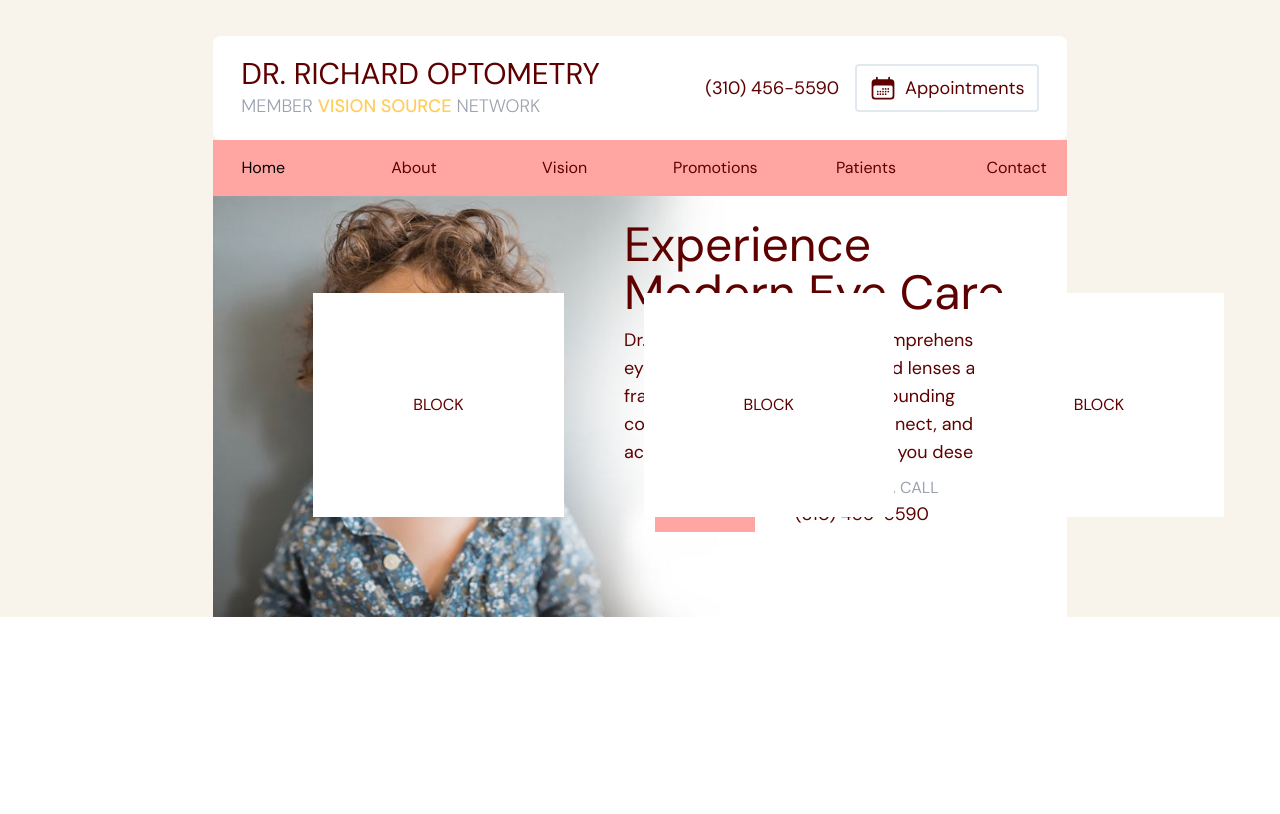
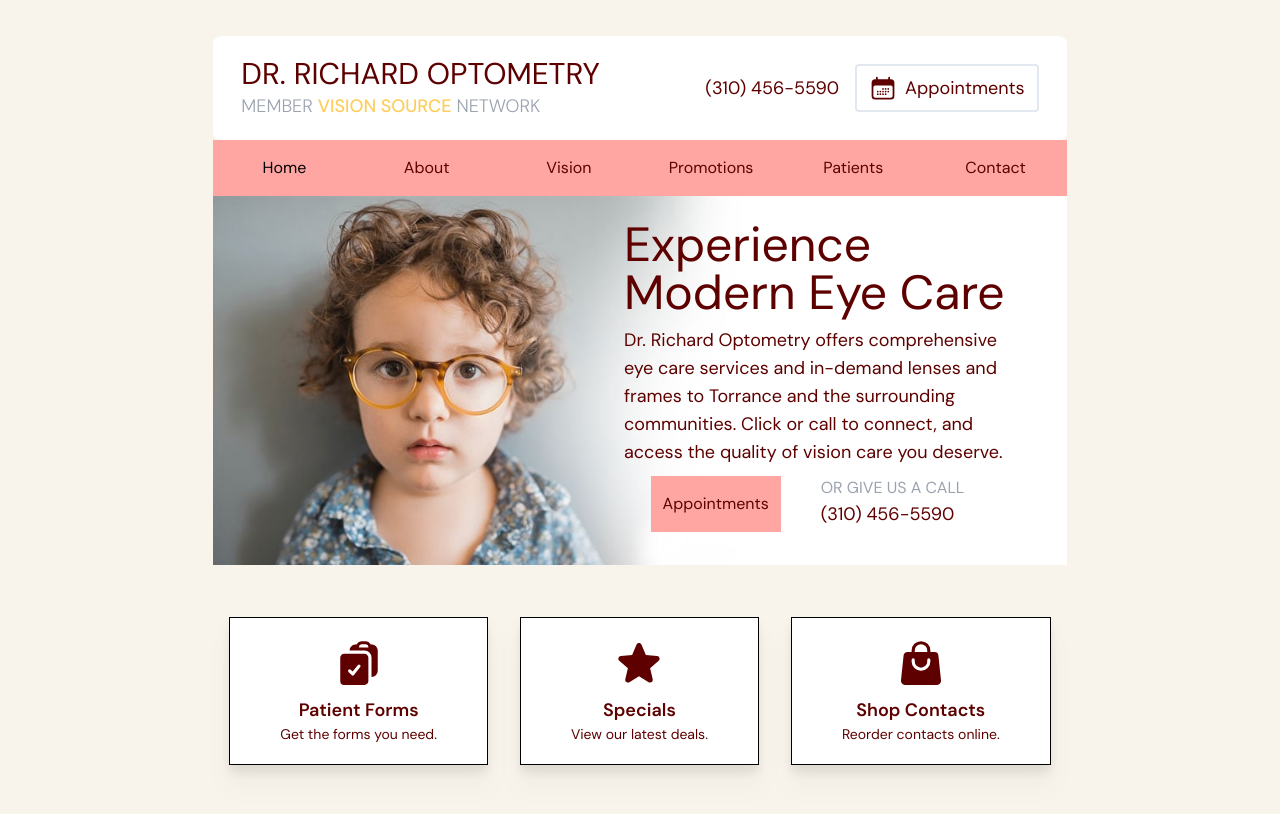
Before and after one commit to richardbvu/optometry, a React (Vite) app: page / in a window 1280 px wide. Shown: the top 814 px of the page. Built offline with nearby package versions, Linux system fonts and the light colour scheme.

Commit message:
home page

```diff
--- /dev/null
+++ b/src/scenes/cards/Card.tsx
@@ -0,0 +1,17 @@
+type Props = {
+  name: string;
+  description: string;
+  icon?: JSX.Element;
+};
+const Card = ({ name, description, icon }: Props) => {
+  return (
+    <li className="border-[1px] border-black drop-shadow-xl">
+      <div className="flex flex-col items-center justify-center bg-white p-5 px-[50px]">
+        <div className="mb-2 h-[50px] w-[50px] text-gray-500">{icon}</div>
+        <p className="text-nowrap text-center text-lg font-semibold">{name}</p>
+        <p className="text-center text-sm text-gray-500">{description}</p>
+      </div>
+    </li>
+  );
+};
+export default Card;
--- a/src/scenes/home/index.tsx
+++ b/src/scenes/home/index.tsx
@@ -1,18 +1,32 @@
-import HeroImage from "../../assets/HeroImage.jpg";
-import HomePageGraphic from "../../assets/HomePageGraphic.png";
+import HeroImage2 from "../../assets/HeroImage2.png";
+
 import useMediaQuery from "../../hooks/useMediaQuery";
 import { SelectedPage } from "../../shared/types";
+import Card from "../cards/Card";
 import Link from "../navbar/Link";
 
 import {
-  CalendarDaysIcon,
-  XMarkIcon,
-  Bars3Icon,
-  DivideIcon,
+  ClipboardDocumentCheckIcon,
+  StarIcon,
+  ShoppingBagIcon,
 } from "@heroicons/react/24/solid";
 
 const cards: Array<ClassType> = [
-  { name: "Patient Forms", description: "Get the forms you need." },
+  {
+    name: "Patient Forms",
+    description: "Get the forms you need.",
+    icon: <ClipboardDocumentCheckIcon />,
+  },
+  {
+    name: "Specials",
+    description: "View our latest deals.",
+    icon: <StarIcon />,
+  },
+  {
+    name: "Shop Contacts",
+    description: "Reorder contacts online.",
+    icon: <ShoppingBagIcon />,
+  },
 ];
 
 type Props = {
@@ -24,11 +38,13 @@ const Home = ({ selectedPage, setSelectedPage }: Props) => {
   const isAboveMediumScreens = useMediaQuery("(min-width: 1060px)");
   return (
     <section id="home" className="">
-      <div className="md:bg-gray-20 w-full">
+      <div className="md:bg-gray-20 w-full pb-[500px]">
+        {/* PADDING BOTTOM FOR HOME TO LOOK GOOD */}
         <div className="relative mx-auto w-4/6">
           {isAboveMediumScreens ? (
             // <img className="w-full" src={HeroImage} alt="hero-image" />
-            <img className="w-full" src={HeroImage} alt="hero-image" />
+            // <img className="w-full" src={HeroImage} alt="hero-image" />
+            <img className="w-full" src={HeroImage2} alt="hero-image" />
           ) : (
             ""
           )}
@@ -47,8 +63,8 @@ const Home = ({ selectedPage, setSelectedPage }: Props) => {
                   the quality of vision care you deserve.
                 </p>
                 {/* ACTION BUTTONS */}
-                <div className="absolute right-[15%] top-[280px] flex flex-row gap-10">
-                  <div className="bg-primary-300 mx-auto flex w-[100px] items-center justify-between">
+                <div className="absolute right-[12%] top-[280px] flex flex-row gap-10">
+                  <div className="bg-primary-300 mx-auto flex w-[130px] items-center justify-center">
                     <Link
                       page="Appointments"
                       selectedPage={selectedPage}
@@ -62,11 +78,18 @@ const Home = ({ selectedPage, setSelectedPage }: Props) => {
                     </a>
                   </div>
                 </div>
-                <div className="absolute bottom-[100px] left-[100px] z-40">
-                  <div className="flex gap-20">
-                    <div className="bg-white p-[100px]">BLOCK</div>
-                    <div className="bg-white p-[100px]">BLOCK</div>
-                    <div className="bg-white p-[100px]">BLOCK</div>
+                <div className="bg-gray-20 absolute bottom-[-200px] z-40 mx-auto w-full">
+                  <div className="">
+                    <ul className="mx-auto flex items-center justify-around">
+                      {cards.map((card, index) => (
+                        <Card
+                          key={index}
+                          name={card.name}
+                          description={card.description}
+                          icon={card.icon}
+                        />
+                      ))}
+                    </ul>
                   </div>
                 </div>
               </div>
@@ -74,7 +97,7 @@ const Home = ({ selectedPage, setSelectedPage }: Props) => {
           ) : (
             <div className="mt-10">
               <div className="flex flex-col items-center justify-center">
-                <p className="z-40 flex justify-center text-3xl text-black">
+                <p className="z-40 flex justify-center text-nowrap text-3xl text-black">
                   Experience Modern Eye Care
                 </p>
                 <p className="z-40 mt-5 w-[400px] text-center text-2xl text-gray-400">
@@ -85,7 +108,7 @@ const Home = ({ selectedPage, setSelectedPage }: Props) => {
                 </p>
                 {/* ACTION BUTTONS */}
                 <div className="mt-10 flex flex-col gap-4">
-                  <div className="bg-primary-300 py-4 text-center">
+                  <div className="bg-primary-300 px-[30px] py-4 text-center">
                     <Link
                       page="Appointments"
                       selectedPage={selectedPage}
--- a/src/scenes/navbar/Link.tsx
+++ b/src/scenes/navbar/Link.tsx
@@ -13,7 +13,7 @@ const Link = ({ page, selectedPage }: Props) => {
       href={`#${lowerCasePage}`}
       onClick={() => setSelectedPage(lowerCasePage)}
       //   className={`${selectedPage === lowerCasePage ? "text-black" : ""} hover:text-white`}
-      className={`${selectedPage === lowerCasePage ? "text-black" : ""} hover:bg-primary-500 w-[100px] py-4 text-center transition duration-300 hover:text-white`}
+      className={`${selectedPage === lowerCasePage ? "text-black" : ""} w-[130px] py-4 text-center transition duration-300 hover:text-white`}
     >
       {page}
     </AnchorLink>
--- a/src/scenes/navbar/index.tsx
+++ b/src/scenes/navbar/index.tsx
@@ -53,7 +53,7 @@ const index = ({ selectedPage, setSelectedPage }: Props) => {
       {/* NAVBAR LINKS */}
       <div className="mx-auto w-full">
         {isAboveMediumScreens ? (
-          <div className="bg-primary-300 mx-auto flex items-center justify-between md:w-4/6">
+          <div className="bg-primary-300 mx-auto flex items-center justify-around md:w-4/6">
             <Link
               page="Home"
               selectedPage={selectedPage}
@@ -91,7 +91,7 @@ const index = ({ selectedPage, setSelectedPage }: Props) => {
             <div className="flex basis-4/5 items-center justify-evenly">
               <div className="">
                 <a
-                  className="hover:bg-primary-500 px-16 py-4 transition duration-300 hover:text-white"
+                  className="px-16 py-4 transition duration-300 hover:text-white"
                   href="tel:3104565590"
                 >
                   Call Us
@@ -106,7 +106,7 @@ const index = ({ selectedPage, setSelectedPage }: Props) => {
               </div>
             </div>
             <button
-              className="hover:bg-primary-500 px-5 py-4 transition duration-300 hover:cursor-pointer hover:text-white"
+              className="px-5 py-4 transition duration-300 hover:cursor-pointer hover:text-white"
               onClick={() => setIsMenuToggled(!isMenuToggled)}
             >
               <Bars3Icon className="h-6 w-6" />
@@ -115,7 +115,7 @@ const index = ({ selectedPage, setSelectedPage }: Props) => {
         )}
         {/* MOBILE MENU MODAL */}
         {!isAboveMediumScreens && isMenuToggled && (
-          <div className="bg-primary-100 fixed bottom-0 right-0 z-40 h-full w-[300px] drop-shadow-xl">
+          <div className="bg-primary-300 fixed bottom-0 right-0 z-[100] h-full w-[300px] drop-shadow-xl">
             {/* CLOSE ICON */}
             <div className="m-6 flex justify-end p-4">
               <button onClick={() => setIsMenuToggled(!isMenuToggled)}>
--- a/tailwind.config.js
+++ b/tailwind.config.js
@@ -26,6 +26,8 @@ export default {
       xs: "480px",
       sm: "768px",
       md: "1060px",
+      md: "1060px",
+      // md: "980px",
     },
   },
   plugins: [],
```
Also changed, not shown: src/assets/HeroImage.jpg (deleted), src/assets/HeroImage2.png (added).
